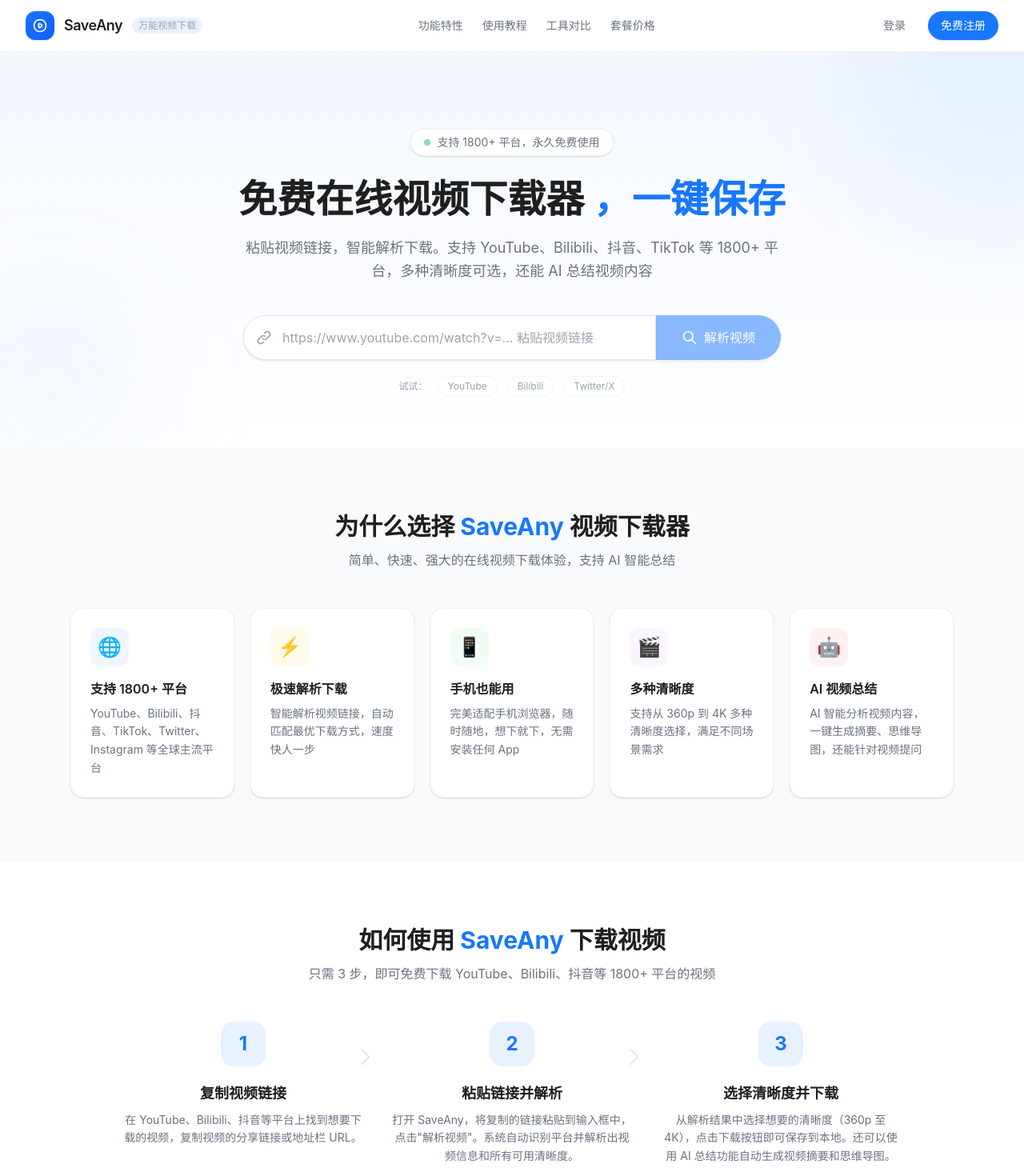
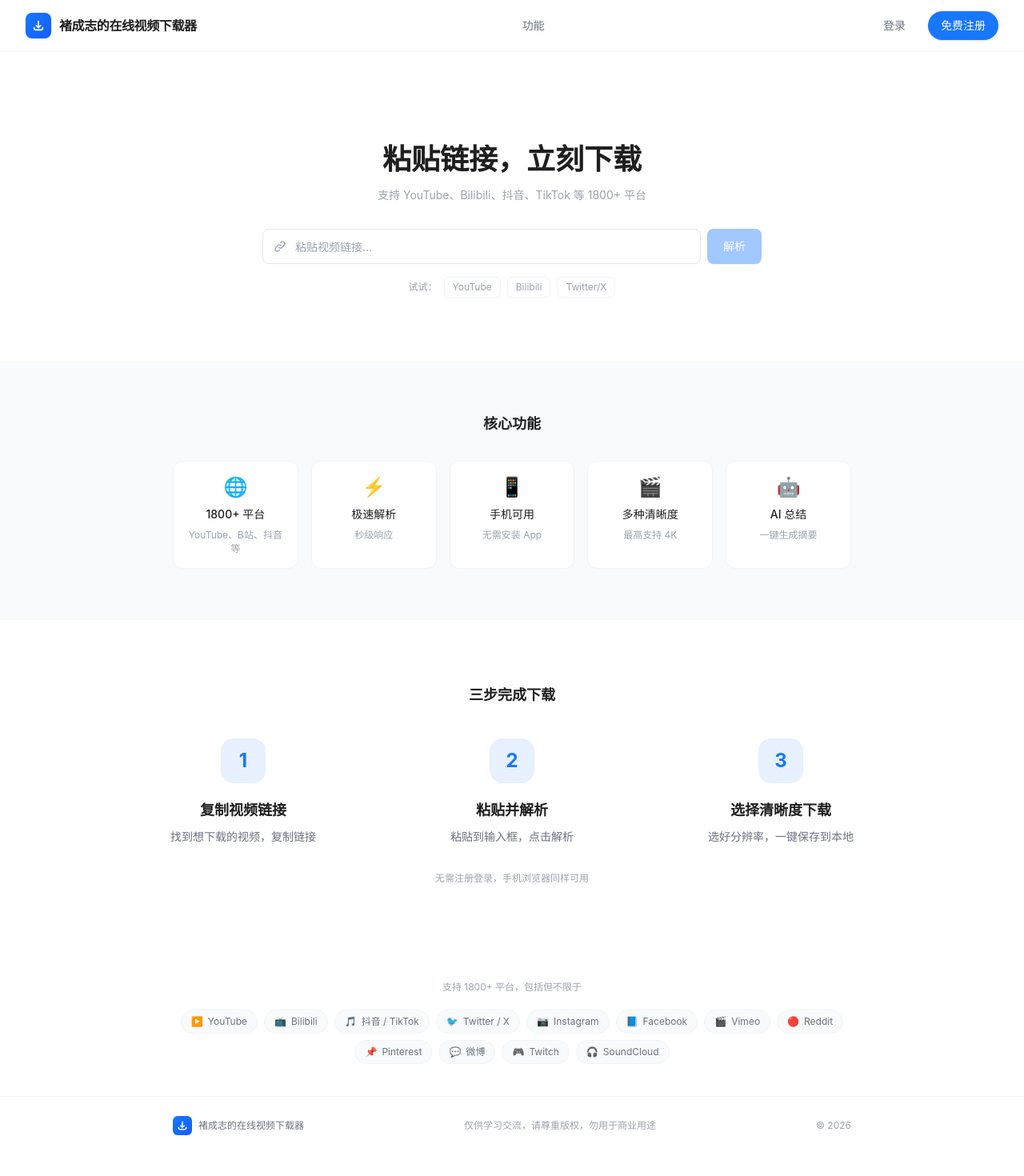
Before and after one commit to initchu/free-video-downloader, a Vue app in the folder frontend/: page / in a window 1280 px wide. Shown: the top 1470 px of the page at 80% size. After the commit the page ends 1443 px from the top, so only its background shows below. Built offline with nearby package versions, Linux system fonts and the light colour scheme.

Commit message:
redesign: minimal homepage with new site name, remove pricing and comparison sections

```diff
--- a/frontend/index.html
+++ b/frontend/index.html
@@ -7,7 +7,7 @@
     <meta http-equiv="X-UA-Compatible" content="IE=edge" />
 
     <!-- 核心 SEO 标签 -->
-    <title>SaveAny - 免费在线视频下载器 | 支持YouTube、Bilibili、抖音等1800+平台下载</title>
+    <title>褚成志的在线视频下载器 | 支持YouTube、Bilibili、抖音等1800+平台</title>
     <meta name="description" content="SaveAny是一款免费在线万能视频下载工具，支持YouTube、Bilibili、抖音、TikTok、Twitter等1800+平台视频下载，提供多种清晰度选择（360p至4K），还支持AI视频总结、思维导图生成和字幕下载，无需安装软件，打开即用。" />
     <meta name="keywords" content="视频下载,在线视频下载器,YouTube下载,Bilibili下载,抖音视频下载,TikTok下载,免费视频下载,AI视频总结,视频解析,SaveAny" />
 
--- a/frontend/src/App.vue
+++ b/frontend/src/App.vue
@@ -47,8 +47,6 @@
       </section>
       <FeatureSection />
       <HowToSection />
-      <ComparisonSection />
-      <PricingSection :user="currentUser" @open-vip="handleOpenVip" @need-login="showAuthModal('login')" />
       <PlatformSection />
     </main>
     <AppFooter />
@@ -90,8 +88,6 @@
 import VideoSummary from './components/VideoSummary.vue'
 import FeatureSection from './components/FeatureSection.vue'
 import HowToSection from './components/HowToSection.vue'
-import ComparisonSection from './components/ComparisonSection.vue'
-import PricingSection from './components/PricingSection.vue'
 import PlatformSection from './components/PlatformSection.vue'
 import AppFooter from './components/AppFooter.vue'
 import AuthModal from './components/AuthModal.vue'
--- a/frontend/src/components/AppFooter.vue
+++ b/frontend/src/components/AppFooter.vue
@@ -1,37 +1,17 @@
 <template>
-  <footer class="bg-white border-t border-border-light py-8">
-    <div class="max-w-6xl mx-auto px-4 sm:px-6">
-      <!-- 底部关键词友好描述 -->
-      <div class="text-center mb-6">
-        <p class="text-sm text-text-secondary leading-relaxed max-w-3xl mx-auto">
-          <strong>SaveAny</strong> — 免费在线万能视频下载器，支持
-          <a href="#features" class="text-primary hover:underline" title="YouTube视频下载">YouTube</a>、
-          <a href="#features" class="text-primary hover:underline" title="Bilibili视频下载">Bilibili</a>、
-          <a href="#features" class="text-primary hover:underline" title="抖音视频下载">抖音</a>、
-          <a href="#features" class="text-primary hover:underline" title="TikTok视频下载">TikTok</a>
-          等 1800+ 平台视频下载。提供
-          <a href="#features" class="text-primary hover:underline" title="AI视频总结功能">AI 视频总结</a>、思维导图生成、字幕下载等智能功能。
-        </p>
-      </div>
-      <div class="flex flex-col sm:flex-row items-center justify-between gap-4">
-        <a href="/" class="flex items-center gap-2" title="SaveAny 首页">
-          <div class="w-7 h-7 rounded-lg bg-gradient-to-br from-primary to-blue-600 flex items-center justify-center">
-            <svg class="w-4 h-4 text-white" fill="none" stroke="currentColor" viewBox="0 0 24 24" aria-hidden="true">
-              <path stroke-linecap="round" stroke-linejoin="round" stroke-width="2"
-                d="M14.752 11.168l-3.197-2.132A1 1 0 0010 9.87v4.263a1 1 0 001.555.832l3.197-2.132a1 1 0 000-1.664z" />
-              <path stroke-linecap="round" stroke-linejoin="round" stroke-width="2"
-                d="M21 12a9 9 0 11-18 0 9 9 0 0118 0z" />
-            </svg>
-          </div>
-          <span class="text-sm font-medium text-text-primary">SaveAny</span>
-        </a>
-        <p class="text-xs text-text-muted text-center leading-relaxed">
-          本工具仅供学习交流使用，请尊重视频版权，勿用于商业用途。下载内容的版权归原作者所有。
-        </p>
-        <p class="text-xs text-text-muted">
-          &copy; {{ new Date().getFullYear() }} SaveAny
-        </p>
-      </div>
+  <footer class="border-t border-border-light py-6">
+    <div class="max-w-4xl mx-auto px-4 sm:px-6 flex flex-col sm:flex-row items-center justify-between gap-3 text-xs text-text-muted">
+      <a href="/" class="flex items-center gap-2 hover:text-text-primary transition-colors">
+        <div class="w-6 h-6 rounded-md bg-gradient-to-br from-primary to-blue-600 flex items-center justify-center">
+          <svg class="w-3.5 h-3.5 text-white" fill="none" stroke="currentColor" viewBox="0 0 24 24" aria-hidden="true">
+            <path stroke-linecap="round" stroke-linejoin="round" stroke-width="2.5"
+              d="M4 16v1a3 3 0 003 3h10a3 3 0 003-3v-1m-4-4l-4 4m0 0l-4-4m4 4V4" />
+          </svg>
+        </div>
+        <span class="font-medium text-text-secondary">褚成志的在线视频下载器</span>
+      </a>
+      <p class="text-center">仅供学习交流，请尊重版权，勿用于商业用途</p>
+      <p>&copy; {{ new Date().getFullYear() }}</p>
     </div>
   </footer>
 </template>
--- a/frontend/src/components/AppHeader.vue
+++ b/frontend/src/components/AppHeader.vue
@@ -1,23 +1,17 @@
 <template>
   <header class="sticky top-0 z-50 bg-white/80 backdrop-blur-md border-b border-border-light">
     <div class="max-w-7xl mx-auto px-4 sm:px-6 lg:px-8 h-16 flex items-center justify-between">
-      <a href="/" class="flex items-center gap-3" title="SaveAny - 免费在线万能视频下载器">
-        <div class="w-9 h-9 rounded-xl bg-gradient-to-br from-primary to-blue-600 flex items-center justify-center shadow-sm" role="img" aria-label="SaveAny Logo">
-          <svg class="w-5 h-5 text-white" fill="none" stroke="currentColor" viewBox="0 0 24 24" aria-hidden="true">
-            <path stroke-linecap="round" stroke-linejoin="round" stroke-width="2"
-              d="M14.752 11.168l-3.197-2.132A1 1 0 0010 9.87v4.263a1 1 0 001.555.832l3.197-2.132a1 1 0 000-1.664z" />
-            <path stroke-linecap="round" stroke-linejoin="round" stroke-width="2"
-              d="M21 12a9 9 0 11-18 0 9 9 0 0118 0z" />
+      <a href="/" class="flex items-center gap-2.5" title="褚成志的在线视频下载器">
+        <div class="w-8 h-8 rounded-lg bg-gradient-to-br from-primary to-blue-600 flex items-center justify-center shadow-sm" role="img" aria-label="Logo">
+          <svg class="w-4 h-4 text-white" fill="none" stroke="currentColor" viewBox="0 0 24 24" aria-hidden="true">
+            <path stroke-linecap="round" stroke-linejoin="round" stroke-width="2.5"
+              d="M4 16v1a3 3 0 003 3h10a3 3 0 003-3v-1m-4-4l-4 4m0 0l-4-4m4 4V4" />
           </svg>
         </div>
-        <span class="text-lg font-semibold text-text-primary tracking-tight">SaveAny</span>
-        <span class="hidden sm:inline text-xs text-text-muted bg-primary-light px-2 py-0.5 rounded-full">万能视频下载</span>
+        <span class="text-base font-semibold text-text-primary tracking-tight">褚成志的在线视频下载器</span>
       </a>
-      <nav class="hidden md:flex items-center gap-6 text-sm text-text-secondary" aria-label="主导航">
-        <a href="#features" class="hover:text-primary transition-colors" title="查看SaveAny功能特性">功能特性</a>
-        <a href="#how-to-use" class="hover:text-primary transition-colors" title="了解如何使用SaveAny下载视频">使用教程</a>
-        <a href="#comparison" class="hover:text-primary transition-colors" title="SaveAny与其他工具对比">工具对比</a>
-        <a href="#pricing" class="hover:text-primary transition-colors" title="查看SaveAny套餐价格">套餐价格</a>
+      <nav class="hidden md:flex items-center gap-5 text-sm text-text-secondary" aria-label="主导航">
+        <a href="#features" class="hover:text-primary transition-colors">功能</a>
       </nav>
       <div class="flex items-center gap-3">
         <!-- 未登录 -->
--- a/frontend/src/components/FeatureSection.vue
+++ b/frontend/src/components/FeatureSection.vue
@@ -1,28 +1,17 @@
 <template>
-  <section id="features" class="py-16 sm:py-20 bg-bg-section" aria-labelledby="features-heading">
-    <div class="max-w-6xl mx-auto px-4 sm:px-6">
-      <div class="text-center mb-12">
-        <h2 id="features-heading" class="text-2xl sm:text-3xl font-bold text-text-primary mb-3">
-          为什么选择 <span class="text-primary">SaveAny</span> 视频下载器
-        </h2>
-        <p class="text-text-secondary text-base max-w-xl mx-auto">
-          简单、快速、强大的在线视频下载体验，支持 AI 智能总结
-        </p>
-      </div>
-
-      <div class="grid grid-cols-1 sm:grid-cols-2 lg:grid-cols-5 gap-5">
-        <article
-          v-for="feature in features"
-          :key="feature.title"
-          class="group bg-white rounded-2xl p-6 border border-border-light shadow-sm hover:shadow-md hover:border-primary/20 transition-all"
+  <section id="features" class="py-14 sm:py-16 bg-bg-section">
+    <div class="max-w-4xl mx-auto px-4 sm:px-6">
+      <h2 class="text-center text-lg font-semibold text-text-primary mb-8">核心功能</h2>
+      <div class="grid grid-cols-2 sm:grid-cols-3 lg:grid-cols-5 gap-4">
+        <div
+          v-for="f in features"
+          :key="f.title"
+          class="flex flex-col items-center gap-2 p-4 bg-white rounded-xl border border-border-light text-center"
         >
-          <div class="w-12 h-12 rounded-xl flex items-center justify-center mb-4 text-2xl"
-            :class="feature.bgClass" role="img" :aria-label="feature.title">
-            {{ feature.icon }}
-          </div>
-          <h3 class="text-base font-semibold text-text-primary mb-2">{{ feature.title }}</h3>
-          <p class="text-sm text-text-secondary leading-relaxed">{{ feature.desc }}</p>
-        </article>
+          <span class="text-2xl">{{ f.icon }}</span>
+          <span class="text-sm font-medium text-text-primary">{{ f.title }}</span>
+          <span class="text-xs text-text-muted leading-snug">{{ f.desc }}</span>
+        </div>
       </div>
     </div>
   </section>
@@ -30,35 +19,10 @@
 
 <script setup>
 const features = [
-  {
-    icon: '🌐',
-    title: '支持 1800+ 平台',
-    desc: 'YouTube、Bilibili、抖音、TikTok、Twitter、Instagram 等全球主流平台',
-    bgClass: 'bg-blue-50',
-  },
-  {
-    icon: '⚡',
-    title: '极速解析下载',
-    desc: '智能解析视频链接，自动匹配最优下载方式，速度快人一步',
-    bgClass: 'bg-amber-50',
-  },
-  {
-    icon: '📱',
-    title: '手机也能用',
-    desc: '完美适配手机浏览器，随时随地，想下就下，无需安装任何 App',
-    bgClass: 'bg-green-50',
-  },
-  {
-    icon: '🎬',
-    title: '多种清晰度',
-    desc: '支持从 360p 到 4K 多种清晰度选择，满足不同场景需求',
-    bgClass: 'bg-purple-50',
-  },
-  {
-    icon: '🤖',
-    title: 'AI 视频总结',
-    desc: 'AI 智能分析视频内容，一键生成摘要、思维导图，还能针对视频提问',
-    bgClass: 'bg-rose-50',
-  },
+  { icon: '🌐', title: '1800+ 平台', desc: 'YouTube、B站、抖音等' },
+  { icon: '⚡', title: '极速解析', desc: '秒级响应' },
+  { icon: '📱', title: '手机可用', desc: '无需安装 App' },
+  { icon: '🎬', title: '多种清晰度', desc: '最高支持 4K' },
+  { icon: '🤖', title: 'AI 总结', desc: '一键生成摘要' },
 ]
 </script>
--- a/frontend/src/components/HeroSection.vue
+++ b/frontend/src/components/HeroSection.vue
@@ -1,37 +1,23 @@
 <template>
-  <section class="relative overflow-hidden bg-gradient-to-b from-primary-light/50 to-white transition-all"
-    :class="compact ? 'pt-6 pb-4 sm:pt-8 sm:pb-6' : 'pt-16 pb-12 sm:pt-24 sm:pb-16'"
+  <section
+    class="relative bg-white transition-all"
+    :class="compact ? 'pt-8 pb-6' : 'pt-20 pb-16 sm:pt-28 sm:pb-20'"
   >
-    <!-- 装饰背景 -->
-    <div class="absolute inset-0 overflow-hidden pointer-events-none">
-      <div class="absolute -top-40 -right-40 w-96 h-96 bg-primary/5 rounded-full blur-3xl"></div>
-      <div class="absolute -bottom-20 -left-20 w-72 h-72 bg-blue-400/5 rounded-full blur-3xl"></div>
-    </div>
-
-    <div class="relative max-w-4xl mx-auto px-4 sm:px-6 text-center">
+    <div class="relative max-w-2xl mx-auto px-4 sm:px-6 text-center">
       <template v-if="showSlogan">
-        <div class="inline-flex items-center gap-2 px-4 py-1.5 rounded-full bg-white shadow-sm border border-border-light text-sm text-text-secondary"
-          :class="compact ? 'mb-3' : 'mb-6'"
+        <h1 class="font-bold text-text-primary leading-tight mb-3"
+          :class="compact ? 'text-xl sm:text-2xl' : 'text-3xl sm:text-4xl'"
         >
-          <span class="w-2 h-2 rounded-full bg-success animate-pulse"></span>
-          支持 1800+ 平台，永久免费使用
-        </div>
-
-        <h1 :class="compact ? 'text-2xl sm:text-3xl mb-2' : 'text-3xl sm:text-5xl mb-4'" class="font-bold text-text-primary leading-tight">
-          免费在线视频下载器
-          <span class="text-primary">，一键保存</span>
+          粘贴链接，立刻下载
         </h1>
-        <p :class="compact ? 'mb-4 text-sm sm:text-base' : 'mb-10 text-base sm:text-lg'" class="text-text-secondary max-w-2xl mx-auto leading-relaxed">
-          粘贴视频链接，智能解析下载。支持 YouTube、Bilibili、抖音、TikTok 等 1800+ 平台，多种清晰度可选，还能 AI 总结视频内容
-        </p>
+        <p class="text-text-muted text-sm mb-8">支持 YouTube、Bilibili、抖音、TikTok 等 1800+ 平台</p>
       </template>
 
-      <!-- 搜索输入框 -->
-      <div class="max-w-2xl mx-auto">
-        <form @submit.prevent="onSubmit" class="relative flex items-center" role="search" aria-label="视频链接解析">
+      <!-- URL input -->
+      <form @submit.prevent="onSubmit" class="flex items-center gap-2" role="search">
+        <label for="video-url-input" class="sr-only">粘贴视频链接</label>
         <div class="relative flex-1">
-            <label for="video-url-input" class="sr-only">粘贴视频链接进行解析下载</label>
-            <svg class="absolute left-4 top-1/2 -translate-y-1/2 w-5 h-5 text-text-muted" fill="none" stroke="currentColor" viewBox="0 0 24 24" aria-hidden="true">
+          <svg class="absolute left-3.5 top-1/2 -translate-y-1/2 w-4 h-4 text-text-muted" fill="none" stroke="currentColor" viewBox="0 0 24 24" aria-hidden="true">
             <path stroke-linecap="round" stroke-linejoin="round" stroke-width="2"
               d="M13.828 10.172a4 4 0 00-5.656 0l-4 4a4 4 0 105.656 5.656l1.102-1.101m-.758-4.899a4 4 0 005.656 0l4-4a4 4 0 00-5.656-5.656l-1.1 1.1" />
           </svg>
@@ -39,8 +25,8 @@
             id="video-url-input"
             v-model="url"
             type="url"
-              :placeholder="placeholder"
-              class="w-full h-13 sm:h-14 pl-12 pr-4 rounded-full sm:rounded-r-none border border-border bg-white text-base text-text-primary placeholder:text-text-muted focus:outline-none focus:ring-2 focus:ring-primary/30 focus:border-primary transition-all shadow-sm"
+            placeholder="粘贴视频链接..."
+            class="w-full h-11 pl-10 pr-4 rounded-lg border border-border bg-white text-sm text-text-primary placeholder:text-text-muted focus:outline-none focus:ring-2 focus:ring-primary/20 focus:border-primary transition-all"
             :disabled="loading"
             autocomplete="url"
           />
@@ -48,44 +34,27 @@
         <button
           type="submit"
           :disabled="loading || !url.trim()"
-            class="hidden sm:flex items-center gap-2 h-14 px-8 rounded-r-full bg-primary hover:bg-primary-dark text-white font-medium text-base transition-all disabled:opacity-50 disabled:cursor-not-allowed shadow-md hover:shadow-lg cursor-pointer"
-          >
-            <svg v-if="loading" class="animate-spin w-5 h-5" fill="none" viewBox="0 0 24 24">
-              <circle class="opacity-25" cx="12" cy="12" r="10" stroke="currentColor" stroke-width="4"></circle>
-              <path class="opacity-75" fill="currentColor" d="M4 12a8 8 0 018-8V0C5.373 0 0 5.373 0 12h4zm2 5.291A7.962 7.962 0 014 12H0c0 3.042 1.135 5.824 3 7.938l3-2.647z"></path>
-            </svg>
-            <svg v-else class="w-5 h-5" fill="none" stroke="currentColor" viewBox="0 0 24 24">
-              <path stroke-linecap="round" stroke-linejoin="round" stroke-width="2" d="M21 21l-6-6m2-5a7 7 0 11-14 0 7 7 0 0114 0z" />
-            </svg>
-            {{ loading ? '解析中...' : '解析视频' }}
-          </button>
-          <!-- 移动端按钮 -->
-          <button
-            type="submit"
-            :disabled="loading || !url.trim()"
-            class="sm:hidden absolute right-2 top-1/2 -translate-y-1/2 w-9 h-9 flex items-center justify-center rounded-full bg-primary text-white disabled:opacity-50 cursor-pointer"
+          class="flex items-center gap-1.5 h-11 px-5 rounded-lg bg-primary hover:bg-primary-dark text-white text-sm font-medium transition-all disabled:opacity-40 disabled:cursor-not-allowed shadow-sm cursor-pointer shrink-0"
         >
           <svg v-if="loading" class="animate-spin w-4 h-4" fill="none" viewBox="0 0 24 24">
             <circle class="opacity-25" cx="12" cy="12" r="10" stroke="currentColor" stroke-width="4"></circle>
             <path class="opacity-75" fill="currentColor" d="M4 12a8 8 0 018-8V0C5.373 0 0 5.373 0 12h4zm2 5.291A7.962 7.962 0 014 12H0c0 3.042 1.135 5.824 3 7.938l3-2.647z"></path>
           </svg>
-            <svg v-else class="w-4 h-4" fill="none" stroke="currentColor" viewBox="0 0 24 24">
-              <path stroke-linecap="round" stroke-linejoin="round" stroke-width="2" d="M21 21l-6-6m2-5a7 7 0 11-14 0 7 7 0 0114 0z" />
-            </svg>
+          {{ loading ? '解析中...' : '解析' }}
         </button>
       </form>
 
-        <div v-if="showSlogan" class="flex flex-wrap items-center justify-center gap-3 mt-5 text-xs text-text-muted">
+      <!-- Quick examples -->
+      <div v-if="showSlogan" class="flex items-center justify-center gap-2 mt-4 text-xs text-text-muted flex-wrap">
         <span>试试：</span>
         <button
           v-for="example in examples"
           :key="example.label"
           @click="url = example.url"
-            class="px-3 py-1 rounded-full bg-white border border-border-light hover:border-primary hover:text-primary transition-all cursor-pointer"
+          class="px-2.5 py-1 rounded-md border border-border-light hover:border-primary hover:text-primary transition-all cursor-pointer"
         >
           {{ example.label }}
         </button>
-        </div>
       </div>
     </div>
   </section>
@@ -102,7 +71,6 @@
 const emit = defineEmits(['parse'])
 
 const url = ref('')
-const placeholder = 'https://www.youtube.com/watch?v=... 粘贴视频链接'
 
 const examples = [
   { label: 'YouTube', url: 'https://www.youtube.com/watch?v=dQw4w9WgXcQ' },
@@ -120,8 +88,6 @@
 
 function onSubmit() {
   const trimmed = url.value.trim()
-  if (trimmed) {
-    emit('parse', normalizeUrl(trimmed))
-  }
+  if (trimmed) emit('parse', normalizeUrl(trimmed))
 }
 </script>
--- a/frontend/src/components/HowToSection.vue
+++ b/frontend/src/components/HowToSection.vue
@@ -1,13 +1,8 @@
 <template>
   <section id="how-to-use" class="py-16 sm:py-20 bg-white" aria-labelledby="howto-heading">
     <div class="max-w-5xl mx-auto px-4 sm:px-6">
-      <div class="text-center mb-12">
-        <h2 id="howto-heading" class="text-2xl sm:text-3xl font-bold text-text-primary mb-3">
-          如何使用 <span class="text-primary">SaveAny</span> 下载视频
-        </h2>
-        <p class="text-text-secondary text-base max-w-xl mx-auto">
-          只需 3 步，即可免费下载 YouTube、Bilibili、抖音等 1800+ 平台的视频
-        </p>
+      <div class="text-center mb-10">
+        <h2 id="howto-heading" class="text-lg font-semibold text-text-primary">三步完成下载</h2>
       </div>
 
       <div class="grid grid-cols-1 md:grid-cols-3 gap-6 sm:gap-8">
@@ -17,18 +12,11 @@
           </div>
           <h3 class="text-lg font-semibold text-text-primary mb-2">{{ step.title }}</h3>
           <p class="text-sm text-text-secondary leading-relaxed">{{ step.desc }}</p>
-          <div v-if="step.number < 3" class="hidden md:block absolute top-7 -right-4 text-border" aria-hidden="true">
-            <svg class="w-8 h-8" fill="none" stroke="currentColor" viewBox="0 0 24 24">
-              <path stroke-linecap="round" stroke-linejoin="round" stroke-width="1.5" d="M9 5l7 7-7 7" />
-            </svg>
-          </div>
         </article>
       </div>
 
-      <div class="mt-10 text-center">
-        <p class="text-sm text-text-muted">
-          全程无需注册登录，手机浏览器也能操作。更新于 2026 年 3 月。
-        </p>
+      <div class="mt-8 text-center">
+        <p class="text-xs text-text-muted">无需注册登录，手机浏览器同样可用</p>
       </div>
     </div>
   </section>
@@ -39,17 +27,17 @@
   {
     number: 1,
     title: '复制视频链接',
-    desc: '在 YouTube、Bilibili、抖音等平台上找到想要下载的视频，复制视频的分享链接或地址栏 URL。',
+    desc: '找到想下载的视频，复制链接',
   },
   {
     number: 2,
-    title: '粘贴链接并解析',
-    desc: '打开 SaveAny，将复制的链接粘贴到输入框中，点击"解析视频"。系统自动识别平台并解析出视频信息和所有可用清晰度。',
+    title: '粘贴并解析',
+    desc: '粘贴到输入框，点击解析',
   },
   {
     number: 3,
-    title: '选择清晰度并下载',
-    desc: '从解析结果中选择想要的清晰度（360p 至 4K），点击下载按钮即可保存到本地。还可以使用 AI 总结功能自动生成视频摘要和思维导图。',
+    title: '选择清晰度下载',
+    desc: '选好分辨率，一键保存到本地',
   },
 ]
 </script>
--- a/frontend/src/components/PlatformSection.vue
+++ b/frontend/src/components/PlatformSection.vue
@@ -1,29 +1,17 @@
 <template>
-  <section id="platforms" class="py-16 sm:py-20 bg-bg-section" aria-labelledby="platforms-heading">
-    <div class="max-w-6xl mx-auto px-4 sm:px-6">
-      <div class="text-center mb-12">
-        <h2 id="platforms-heading" class="text-2xl sm:text-3xl font-bold text-text-primary mb-3">
-          支持全球 <span class="text-primary">1800+</span> 视频平台下载
-        </h2>
-        <p class="text-text-secondary text-base max-w-xl mx-auto">
-          几乎覆盖所有主流视频、音频、社交媒体平台，包括 YouTube、Bilibili、抖音等
-        </p>
-      </div>
-
-      <div class="flex flex-wrap justify-center gap-3 sm:gap-4 max-w-4xl mx-auto">
+  <section id="platforms" class="py-10 bg-white">
+    <div class="max-w-4xl mx-auto px-4 sm:px-6">
+      <p class="text-center text-xs text-text-muted mb-5">支持 1800+ 平台，包括但不限于</p>
+      <div class="flex flex-wrap justify-center gap-2">
         <div
-          v-for="platform in platforms"
-          :key="platform.name"
-          class="inline-flex items-center gap-2 px-4 sm:px-5 py-2.5 bg-white rounded-full border border-border-light shadow-sm hover:shadow-md hover:border-primary/30 transition-all"
+          v-for="p in platforms"
+          :key="p.name"
+          class="inline-flex items-center gap-1.5 px-3 py-1.5 bg-bg-section rounded-full border border-border-light text-xs text-text-secondary"
         >
-          <span class="text-lg">{{ platform.icon }}</span>
-          <span class="text-sm font-medium text-text-primary">{{ platform.name }}</span>
+          <span>{{ p.icon }}</span>
+          <span>{{ p.name }}</span>
         </div>
       </div>
-
-      <p class="text-center mt-8 text-sm text-text-muted">
-        ...以及 Twitter/X、Instagram、Facebook、Vimeo、Dailymotion、SoundCloud 等 1800+ 平台
-      </p>
     </div>
   </section>
 </template>
```
Also changed, not shown: frontend/src/components/ComparisonSection.vue (+2 -7 lines), frontend/src/components/PricingSection.vue (+4 -11 lines). Lines whose indentation alone changed are shown as unchanged.
